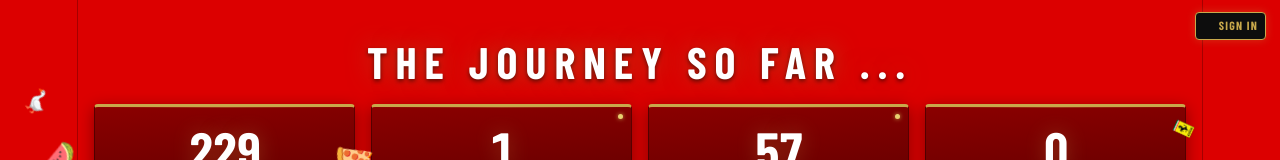
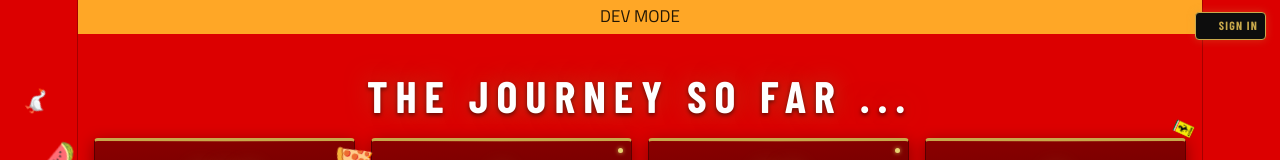
Before and after one commit to minh1609/hmnm, a React (Vite) app: page /#/ in a window 1280 px wide. Shown: the top 160 px of the page. Built offline with nearby package versions, Linux system fonts and the light colour scheme; no server answers; the database is empty; some icons are missing; a web font is replaced by a local one.

Commit message:
show dev env

```diff
--- a/src/pages/HomePage.tsx
+++ b/src/pages/HomePage.tsx
@@ -123,6 +123,11 @@ export function HomePage() {
 
     return (
         <>
+            {import.meta.env.DEV && (
+                <Box sx={{ textAlign: 'center', backgroundColor: 'warning.main', color: 'warning.contrastText', py: 0.5 }}>
+                    <span>DEV MODE</span>
+                </Box>
+            )}
             <FallingObjects />
 
             <Box
```
Also changed, not shown: firebase.json.
